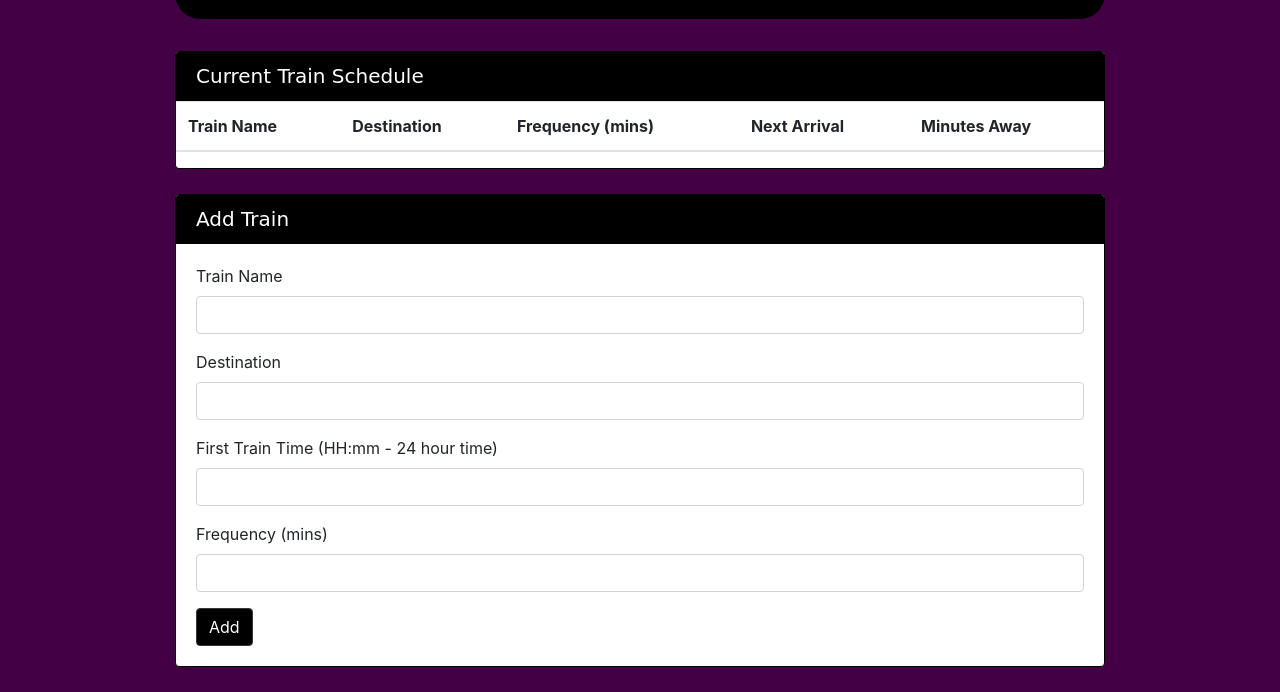
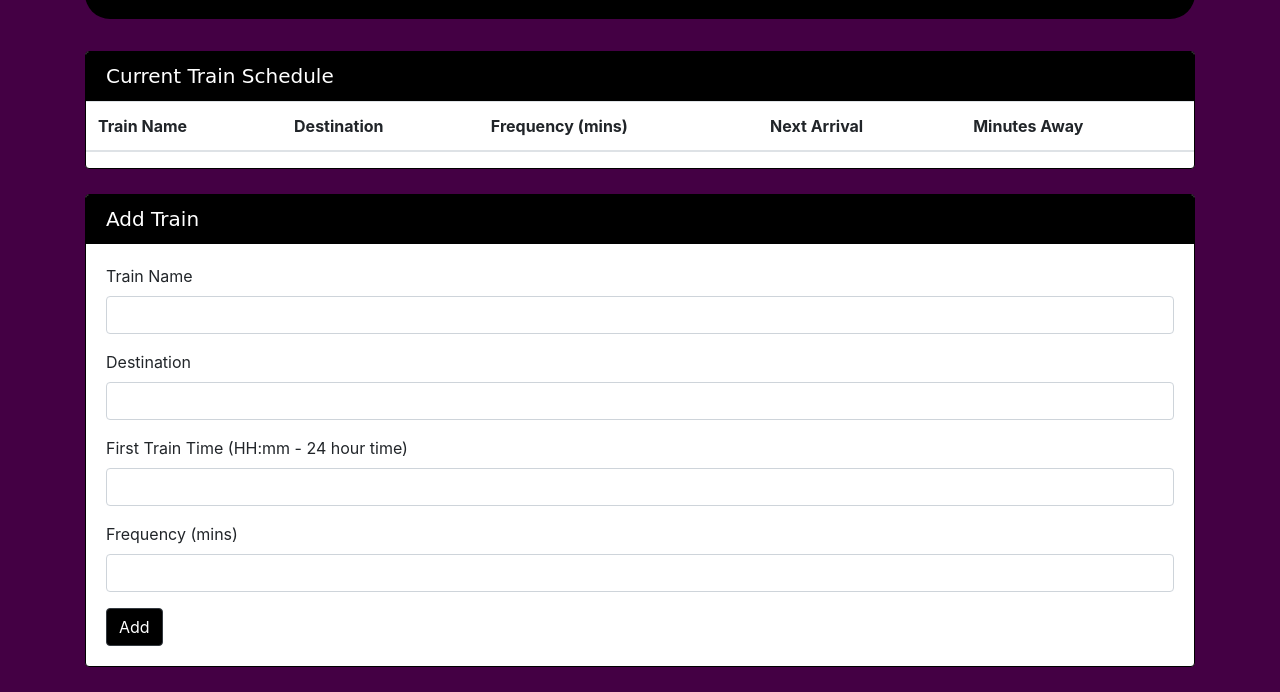
Before and after one commit to easteinman/TrainScheduler, a plain HTML site: page index.html in a window 1280 px wide. Shown: the part 255-947 px from the top of the page. Drawn offline with nearby package versions, Linux system fonts and the light colour scheme; no server answers; a web font is replaced by a local one.

Commit message:
Removed my customized container rules

```diff
--- a/assets/css/trainscheduler.css
+++ b/assets/css/trainscheduler.css
@@ -1,10 +1,5 @@
 body {
 	background-color: #440044 !important;
-}
-
-.container {
-	width: 960px !important;
-	margin: 0 auto !important;
 }
 
 /* Main Heading in the Jumbotron */
```
